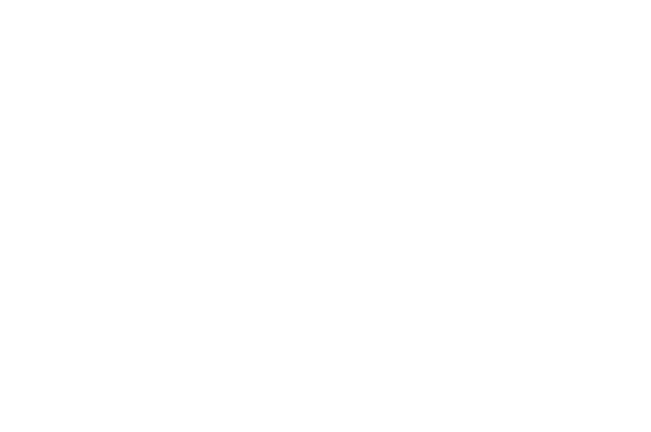
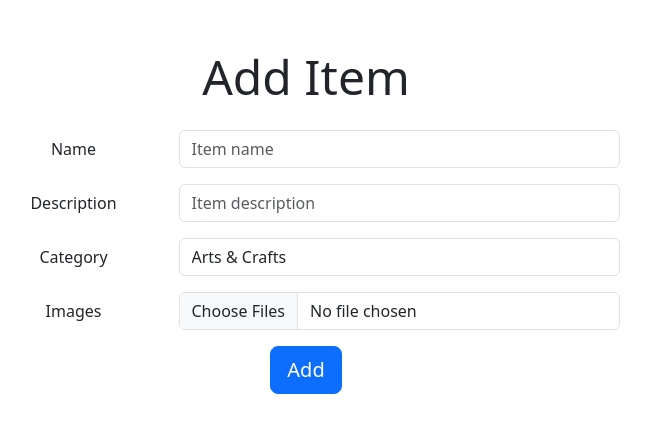
Before and after one commit to AntoAdd/exchange-app, a React (Create React App) app in the folder exchange-app-frontend/: page /items/add in a window 1280 px wide. Before the commit this address had no page. Shown: the top 432 px of the page, without its empty margins (334-985 px from the left). Built offline with nearby package versions, Linux system fonts and the light colour scheme.

Commit message:
Form for adding new items added

```diff
--- a/exchange-app-frontend/src/App.js
+++ b/exchange-app-frontend/src/App.js
@@ -3,6 +3,7 @@
 import Registration from './components/Registration';
 import React from "react";
 import Login from './components/Login';
+import AddItem from './components/AddItem';
 
 
 function App() {
@@ -12,6 +13,7 @@
         <Routes>
           <Route exact path='/register' element={<Registration />} />
           <Route exact path='/login' element={<Login />} />
+          <Route exact path='/items/add' element={<AddItem />} />
         </Routes>
       </div>
     </Router>
--- /dev/null
+++ b/exchange-app-frontend/src/components/AddItem.js
@@ -0,0 +1,124 @@
+import { useState } from "react";
+import axios from "axios";
+import React from "react";
+
+const AddItem = () => {
+  const [success, setSuccess] = useState(false);
+  const [failiure, setFailure] = useState(false);
+
+  const categories = [
+    "Arts & Crafts",
+    "Clothing",
+    "Electronics",
+    "Household",
+    "Media and Entertainment",
+    "Sporting Goods and Equipment",
+    "Personal Care Products",
+  ];
+
+  const [name, setName] = useState("");
+  const [description, setDescription] = useState("");
+  const [category, setCategory] = useState("");
+  const [images, setImages] = useState({});
+
+  const handleSubmit = (e) => {
+    e.preventDefault();
+    const formData = new FormData();
+    formData.append("name", name);
+    formData.append("description", description);
+    formData.append("category", category);
+    for(let i = 0; i < images.length; i++)
+        formData.append("images", images.item(i));
+
+    console.log(images)
+
+    axios({
+      method: "post",
+      url: "http://localhost:8080/items/add",
+      data: formData,
+      headers: {
+        "Content-Type": "multipart/form-data",
+        Authorization: `Bearer ${localStorage.getItem("token")}`,
+      },
+    })
+      .then((response) => {
+        if (response.status === 200) setSuccess(true);
+      })
+      .catch((err) => setFailure(true));
+  };
+
+  return (
+    <div className="container text-center mt-4 p-4">
+      <h2 className="display-5">Add Item</h2>
+      <form className="mt-4 mb-4" onSubmit={handleSubmit}>
+        <fieldset>
+          <div className="mb-3 row justify-content-md-center">
+            <label className="col-sm-2 col-form-label">Name</label>
+            <div className="col-sm-5">
+              <input
+                className="form-control"
+                value={name}
+                onChange={(e) => setName(e.target.value)}
+                placeholder="Item name"
+              ></input>
+            </div>
+          </div>
+          <div className="mb-3 row justify-content-md-center">
+            <label className="col-sm-2 col-form-label">Description</label>
+            <div className="col-sm-5">
+              <input
+                className="form-control"
+                type="textarea"
+                value={description}
+                onChange={(e) => setDescription(e.target.value)}
+                placeholder="Item description"
+              ></input>
+            </div>
+          </div>
+          <div className="mb-3 row justify-content-md-center">
+            <label className="col-sm-2 col-form-label">Category</label>
+            <div className="col-sm-5">
+              <select
+                className="form-control"
+                value={category}
+                onChange={(e) => setCategory(e.target.value)}
+                placeholder="Select a category..."
+              >
+                {categories.map((category) => (
+                  <option key={category}>{category}</option>
+                ))}
+              </select>
+            </div>
+          </div>
+          <div className="mb-3 row justify-content-md-center">
+            <label className="col-sm-2 col-form-label">Images</label>
+            <div className="col-sm-5">
+              <input
+                className="form-control"
+                type="file"
+                value={images.name}
+                onChange={(e) => setImages(e.target.files)}
+                placeholder="Item images"
+                multiple
+              ></input>
+            </div>
+          </div>
+          <button className="btn btn-primary btn-lg" type="submit">
+            Add
+          </button>
+          {success ? (
+            <div class="alert alert-success mt-4" role="alert">
+              Item added!
+            </div>
+          ) : failiure ? (
+            <div class="alert alert-danger mt-4" role="alert">
+              Error in adding item!
+            </div>
+          ) : null}
+        </fieldset>
+      </form>
+    </div>
+  );
+};
+
+export default AddItem;
```
